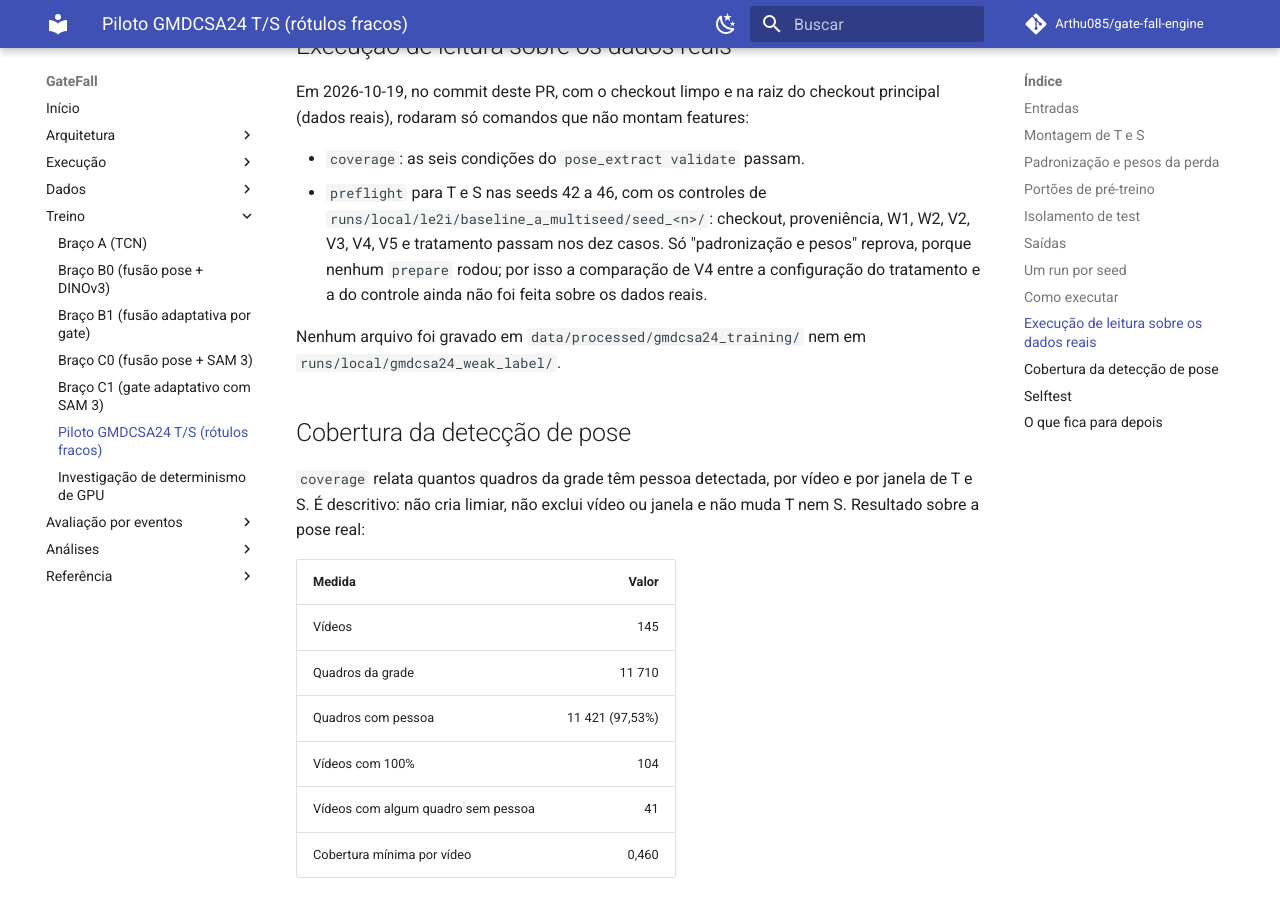
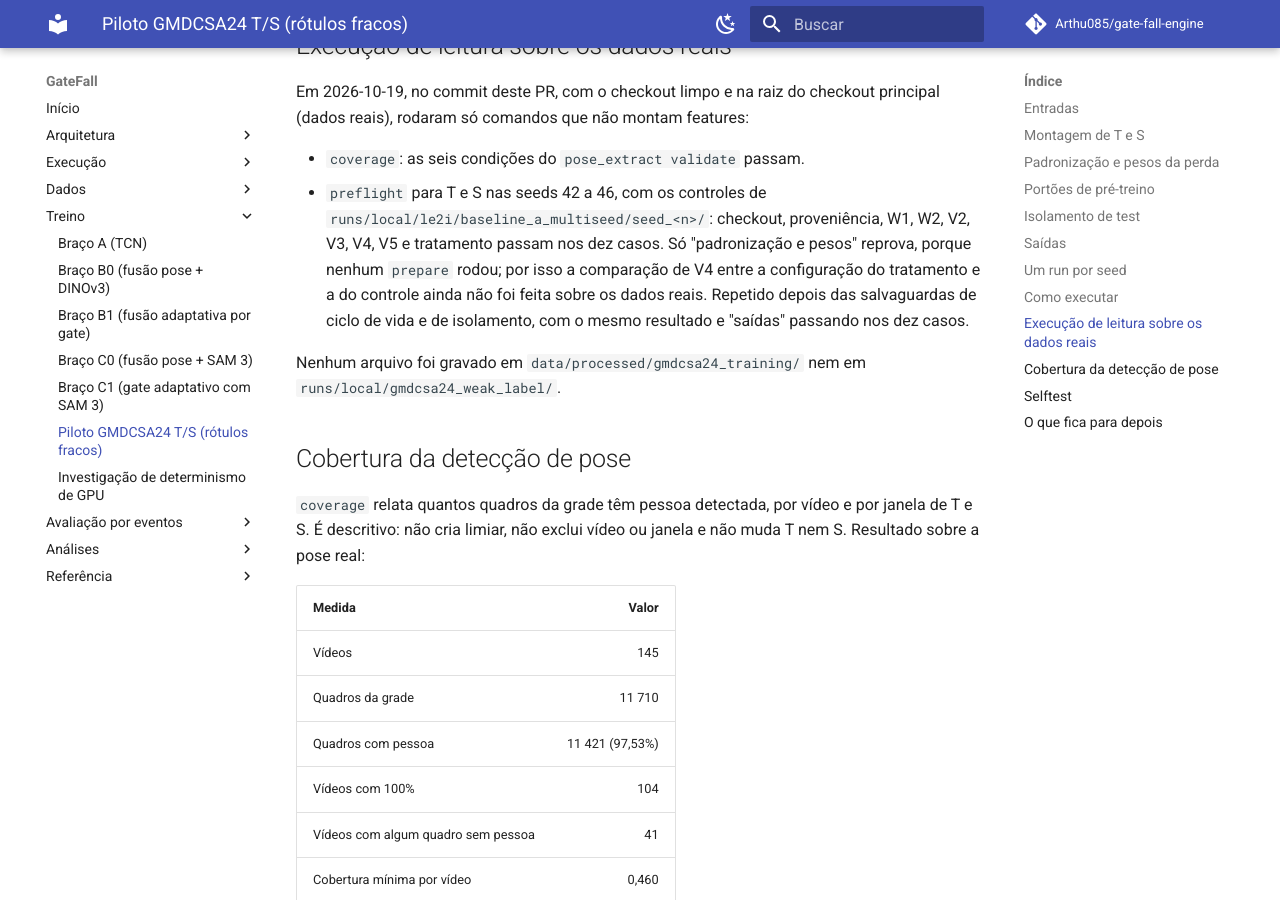
Before and after one commit to Arthu085/gate-fall-engine, an MkDocs documentation site: the page built from docs/train/gmdcsa24-weak-label.md, in a window 1280 px wide and 900 px high, scrolled down 5300 px. Built offline with MkDocs 1.6.1 and Material for MkDocs 9.7.7, drawn with Linux system fonts in a browser that asks for light colours; comment, search, counter and statistics services are not loaded.

Commit message:
docs(train): record gmdcsa24 preflight after lifecycle safeguards
Co-Authored-By: Claude Opus 5.5 <noreply@anthropic.com>

```diff
--- a/docs/train/gmdcsa24-weak-label.md
+++ b/docs/train/gmdcsa24-weak-label.md
@@ -207,7 +207,9 @@ principal (dados reais), rodaram só comandos que não montam features:
   W1, W2, V2, V3, V4, V5 e tratamento passam nos dez casos. Só
   "padronização e pesos" reprova, porque nenhum `prepare` rodou; por isso a
   comparação de V4 entre a configuração do tratamento e a do controle ainda
-  não foi feita sobre os dados reais.
+  não foi feita sobre os dados reais. Repetido depois das salvaguardas de
+  ciclo de vida e de isolamento, com o mesmo resultado e "saídas" passando
+  nos dez casos.
 
 Nenhum arquivo foi gravado em `data/processed/gmdcsa24_training/` nem em
 `runs/local/gmdcsa24_weak_label/`.
```
